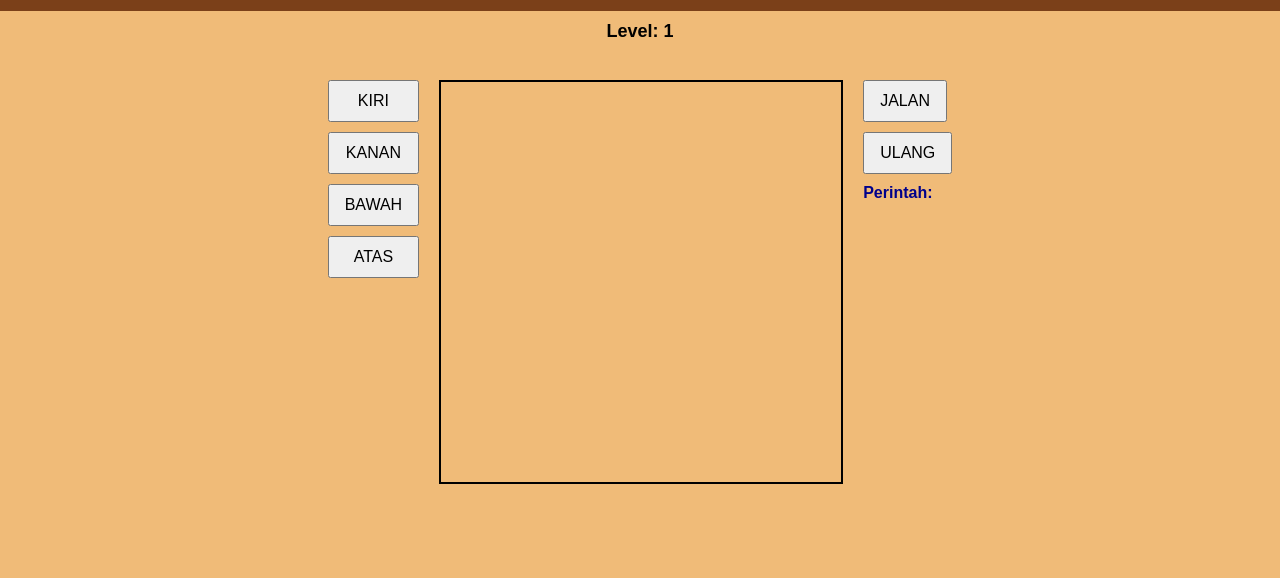
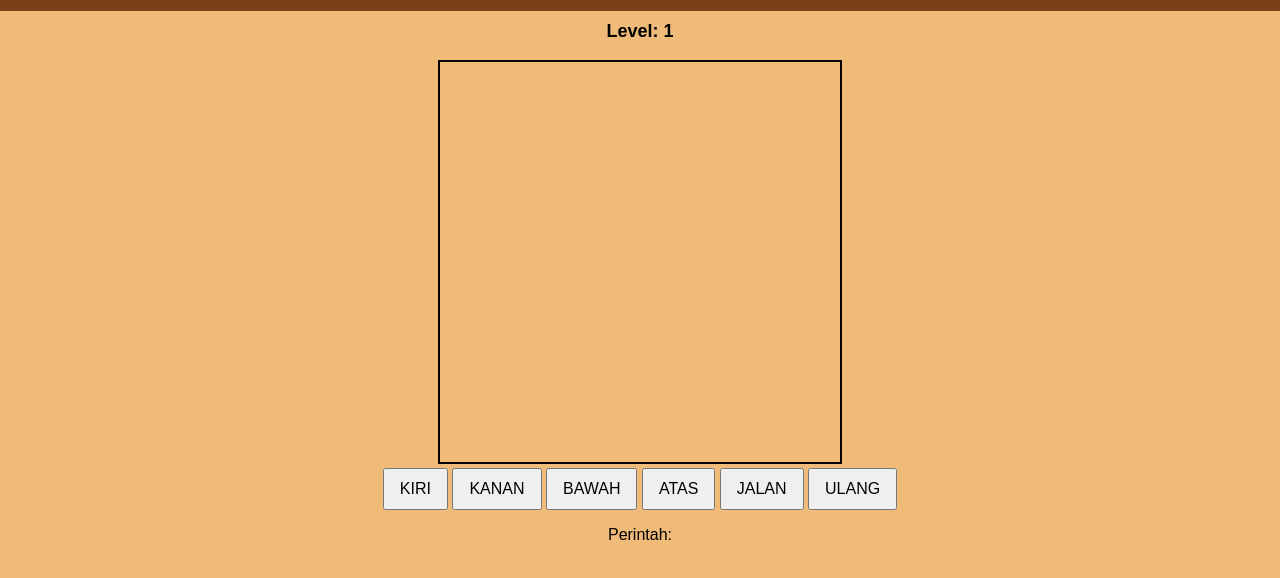
Before and after one commit to aryakusuma388/game_edukasiv1, a plain HTML site: page index.html in a window 1280 px wide. Shown: the part 138-716 px from the top of the page. Drawn offline with Linux system fonts and the light colour scheme.

Commit message:
Update index.html

```diff
--- a/index.html
+++ b/index.html
@@ -6,35 +6,25 @@
   <link rel="icon" href="logo_ppg.jpg" type="image/png">
   <link rel="stylesheet" href="style.css" />
 </head>
-<body>
 <header class="main-header">
   <img src="icon/header.png" alt="Mari Bersekolah" class="header-logo" />
 </header>
+<body>
 
   <p id="levelIndicator">Level: 1</p>
+  <canvas id="gameCanvas" width="400" height="400"></canvas>
 
-  <!-- Bungkus keseluruhan elemen game -->
-  <div id="gameWrapper">
-    <!-- Panel kiri: Tombol arah -->
-    <div id="leftControls">
+  <div id="controls">
     <button onclick="addCommand('LEFT')">KIRI</button>
     <button onclick="addCommand('RIGHT')">KANAN</button>
     <button onclick="addCommand('DOWN')">BAWAH</button>
     <button onclick="addCommand('UP')">ATAS</button>
+    <button onclick="runCommands()">JALAN</button>
+    <button onclick="resetGame()">ULANG</button>
+
   </div>
 
-    <!-- Canvas permainan -->
-    <canvas id="gameCanvas" width="400" height="400"></canvas>
-
-    <!-- Panel kanan: Tombol jalan, ulang, dan info -->
-    <div id="rightControls">
-      <button onclick="runCommands()">JALAN</button>
-      <button onclick="resetGame()">ULANG</button>
-      <div id="commandInfo">
-        Perintah: <span id="commandList">0</span>
-      </div>
-    </div>
-  </div>
+  <p>Perintah: <span id="commandList"></span></p>
 
   <script src="game.js"></script>
 </body>
```
Lines whose indentation alone changed are shown as unchanged.
